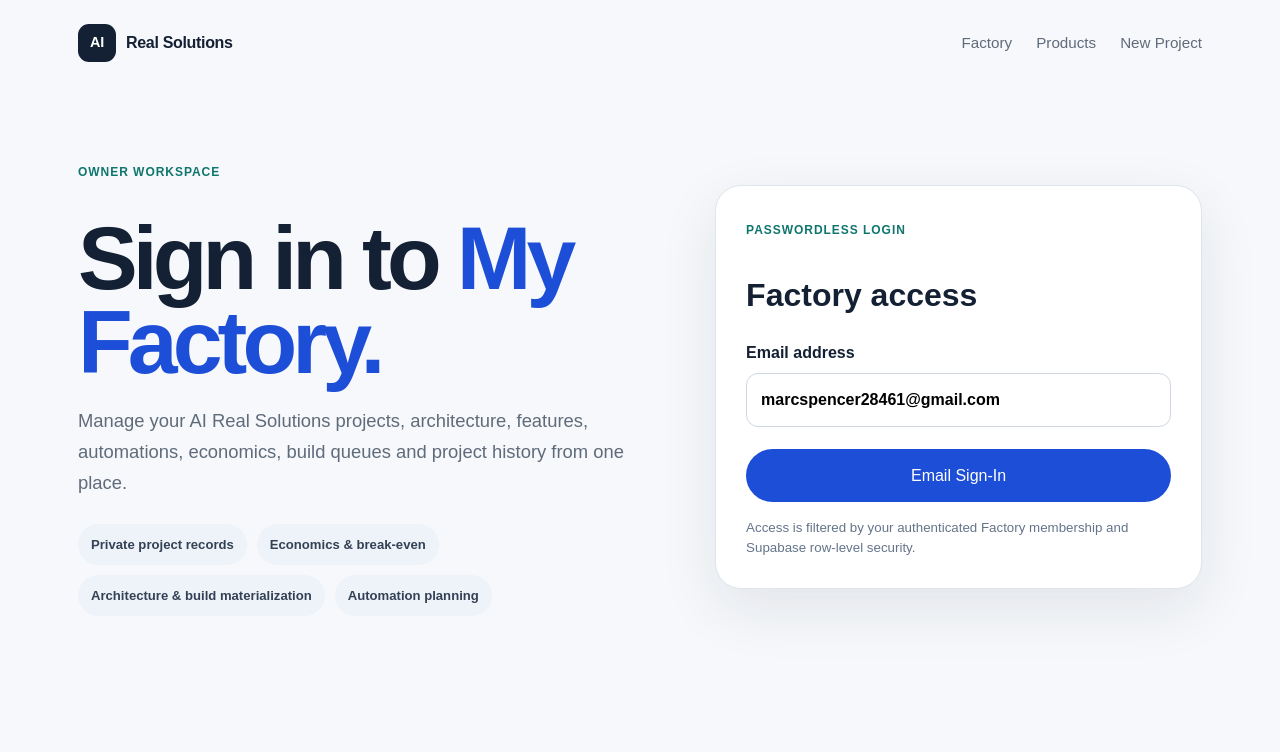
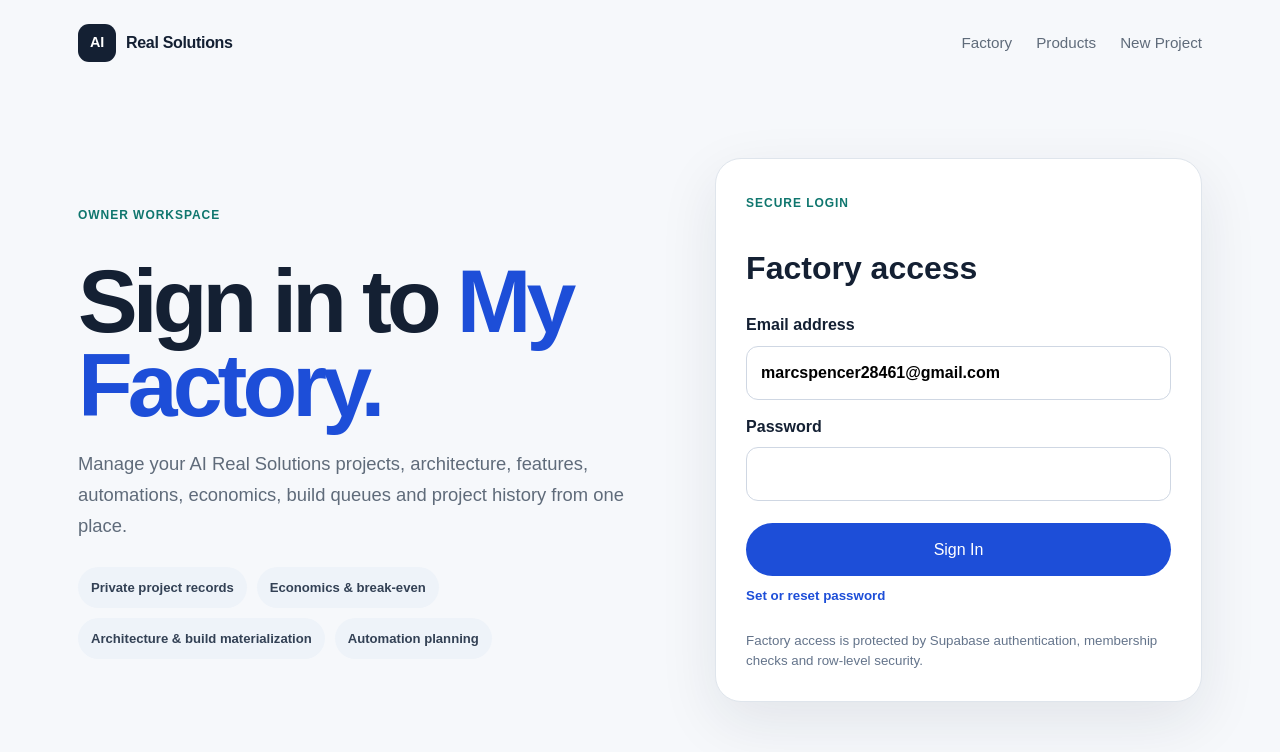
Before and after one commit to AIRealSolutions/airealsolutions, a Next.js app: page /login in a window 1280 px wide. Shown: the top 752 px of the page. Built offline with nearby package versions, Linux system fonts and the light colour scheme.

Commit message:
Switch Factory login to email and password

```diff
--- a/app/login/FactoryLogin.tsx
+++ b/app/login/FactoryLogin.tsx
@@ -7,6 +7,7 @@ const SUPABASE_URL="https://xqdsmbyealtammgmpsqe.supabase.co";
 const SUPABASE_KEY="sb_publishable_78q5LVudkA7u2hqsecLmAw_br2XlkUB";
 const SESSION_KEY="airealsolutions.factory.session.v1";
 const OWNER_EMAIL="marcspencer28461@gmail.com";
+const RECOVERY_REDIRECT="https://airealsolutions-aw3l.vercel.app/login";
 
 type Session={access_token:string;refresh_token?:string;expires_in?:number;expires_at?:number;user:{id:string;email?:string}};
 
@@ -28,36 +29,76 @@ function persist(session:Session){
 }
 
 export default function FactoryLogin(){
-  const[email,setEmail]=useState(OWNER_EMAIL);const[code,setCode]=useState("");const[sent,setSent]=useState(false);const[busy,setBusy]=useState(false);const[message,setMessage]=useState("");const[signedIn,setSignedIn]=useState(false);
+  const[email,setEmail]=useState(OWNER_EMAIL);
+  const[password,setPassword]=useState("");
+  const[newPassword,setNewPassword]=useState("");
+  const[busy,setBusy]=useState(false);
+  const[message,setMessage]=useState("");
+  const[signedIn,setSignedIn]=useState(false);
+  const[recovery,setRecovery]=useState(false);
   useEffect(()=>{void restore()},[]);
+
   async function restore(){
     try{
       const hash=new URLSearchParams(window.location.hash.replace(/^#/,""));
       const access=hash.get("access_token");
+      const recoveryMode=hash.get("type")==="recovery";
       if(access){
         const user=await fetchUser(access);
         const session:Session={access_token:access,refresh_token:hash.get("refresh_token")||undefined,expires_in:Number(hash.get("expires_in")||3600),user};
-        persist(session);window.history.replaceState({},"",window.location.pathname);setSignedIn(true);setEmail(user.email||OWNER_EMAIL);setMessage("Signed in. Opening your Factory dashboard…");window.setTimeout(()=>window.location.assign("/factory/dashboard"),400);return;
+        persist(session);window.history.replaceState({},"",window.location.pathname);
+        setEmail(user.email||OWNER_EMAIL);
+        if(recoveryMode){setRecovery(true);setMessage("Choose a new password for your Factory account.");return;}
+        setSignedIn(true);setMessage("Signed in. Opening your Factory dashboard…");window.setTimeout(()=>window.location.assign("/factory/dashboard"),400);return;
       }
       const raw=localStorage.getItem(SESSION_KEY);if(!raw)return;
       const saved=JSON.parse(raw) as Session;if(!saved?.access_token)return;
       try{const user=await fetchUser(saved.access_token);persist({...saved,user});setSignedIn(true);setEmail(user.email||OWNER_EMAIL);setMessage("You are already signed in.");}
-      catch{if(saved.refresh_token){const refreshed=await authRequest("token?grant_type=refresh_token",{refresh_token:saved.refresh_token});persist(refreshed as Session);setSignedIn(true);setMessage("Session refreshed. You can open My Factory.");}else localStorage.removeItem(SESSION_KEY)}
+      catch{if(saved.refresh_token){const refreshed=await authRequest("token?grant_type=refresh_token",{refresh_token:saved.refresh_token}) as Session;persist(refreshed);setSignedIn(true);setEmail(refreshed.user?.email||OWNER_EMAIL);setMessage("Session refreshed. You can open My Factory.");}else localStorage.removeItem(SESSION_KEY)}
     }catch{localStorage.removeItem(SESSION_KEY)}
   }
-  async function send(){
-    if(!email.trim())return setMessage("Enter your email address.");setBusy(true);setMessage("");
-    try{const redirect=encodeURIComponent(`${window.location.origin}/login`);await authRequest(`otp?redirect_to=${redirect}`,{email:email.trim(),create_user:false});setSent(true);setMessage("Check your email for the Factory sign-in link or verification code.");}
-    catch(e){setMessage(e instanceof Error?e.message:"Could not send the sign-in email.")}finally{setBusy(false)}
+
+  async function signIn(){
+    if(!email.trim()||!password)return setMessage("Enter your email address and password.");
+    setBusy(true);setMessage("");
+    try{
+      const session=await authRequest("token?grant_type=password",{email:email.trim(),password}) as Session;
+      if(!session.access_token)throw new Error("No session was returned.");
+      persist(session);setSignedIn(true);setMessage("Signed in. Opening your Factory dashboard…");window.setTimeout(()=>window.location.assign("/factory/dashboard"),350);
+    }catch(e){setMessage(e instanceof Error?e.message:"Could not sign in.");}finally{setBusy(false)}
   }
-  async function verify(){
-    if(!code.trim())return setMessage("Enter the code from your email.");setBusy(true);setMessage("");
-    try{const session=await authRequest("verify",{email:email.trim(),token:code.trim(),type:"email"}) as Session;if(!session.access_token)throw new Error("No session was returned.");persist(session);setSignedIn(true);setMessage("Signed in. Opening your Factory dashboard…");window.setTimeout(()=>window.location.assign("/factory/dashboard"),350);}
-    catch(e){setMessage(e instanceof Error?e.message:"Could not verify the code.")}finally{setBusy(false)}
+
+  async function sendRecovery(){
+    if(!email.trim())return setMessage("Enter your email address first.");
+    setBusy(true);setMessage("");
+    try{
+      await authRequest(`recover?redirect_to=${encodeURIComponent(RECOVERY_REDIRECT)}`,{email:email.trim()});
+      setMessage("Password reset email sent. Use the newest email when it arrives.");
+    }catch(e){setMessage(e instanceof Error?e.message:"Could not send the password reset email.");}finally{setBusy(false)}
   }
-  function signOut(){localStorage.removeItem(SESSION_KEY);setSignedIn(false);setSent(false);setCode("");setMessage("Signed out on this device.")}
+
+  async function saveNewPassword(){
+    if(newPassword.length<8)return setMessage("Use a password with at least 8 characters.");
+    const raw=localStorage.getItem(SESSION_KEY);if(!raw)return setMessage("The recovery session expired. Request a new password reset email.");
+    const session=JSON.parse(raw) as Session;
+    setBusy(true);setMessage("");
+    try{
+      const response=await fetch(`${SUPABASE_URL}/auth/v1/user`,{method:"PUT",headers:{apikey:SUPABASE_KEY,Authorization:`Bearer ${session.access_token}`,"Content-Type":"application/json"},body:JSON.stringify({password:newPassword})});
+      const data=await response.json().catch(()=>({}));
+      if(!response.ok)throw new Error(data?.msg||data?.message||"Could not update password.");
+      setRecovery(false);setSignedIn(true);setNewPassword("");setMessage("Password saved. Opening your Factory dashboard…");window.setTimeout(()=>window.location.assign("/factory/dashboard"),500);
+    }catch(e){setMessage(e instanceof Error?e.message:"Could not update password.");}finally{setBusy(false)}
+  }
+
+  function signOut(){localStorage.removeItem(SESSION_KEY);setSignedIn(false);setRecovery(false);setPassword("");setMessage("Signed out on this device.");}
+
   return <section className={styles.wrap}>
     <div className={styles.intro}><span className="product-tag">Owner workspace</span><h1>Sign in to <span>My Factory.</span></h1><p>Manage your AI Real Solutions projects, architecture, features, automations, economics, build queues and project history from one place.</p><div className={styles.points}><span>Private project records</span><span>Economics & break-even</span><span>Architecture & build materialization</span><span>Automation planning</span></div></div>
-    <div className={styles.card}><span className="product-tag">Passwordless login</span><h2>Factory access</h2>{signedIn?<><p className={styles.success}>Signed in as <strong>{email}</strong></p><a className="button button-primary" href="/factory/dashboard">Open My Factory</a><button className={styles.linkButton} type="button" onClick={signOut}>Sign out</button></>:<><label>Email address<input type="email" value={email} onChange={e=>setEmail(e.target.value)} autoComplete="email"/></label>{!sent?<button className="button button-primary" type="button" disabled={busy} onClick={send}>{busy?"Sending…":"Email Sign-In"}</button>:<><label>Verification code <small>Use this if the email includes a six-digit code.</small><input inputMode="numeric" autoComplete="one-time-code" value={code} onChange={e=>setCode(e.target.value)} placeholder="123456"/></label><button className="button button-primary" type="button" disabled={busy} onClick={verify}>{busy?"Verifying…":"Verify Code"}</button><button className={styles.linkButton} type="button" disabled={busy} onClick={send}>Send another email</button></>}</>}{message&&<p className={styles.notice} role="status">{message}</p>}<small className={styles.security}>Access is filtered by your authenticated Factory membership and Supabase row-level security.</small></div>
+    <div className={styles.card}><span className="product-tag">Secure login</span><h2>Factory access</h2>
+      {recovery?<><p className={styles.success}>Password recovery for <strong>{email}</strong></p><label>New password<input type="password" value={newPassword} onChange={e=>setNewPassword(e.target.value)} autoComplete="new-password" minLength={8}/></label><button className="button button-primary" type="button" disabled={busy} onClick={saveNewPassword}>{busy?"Saving…":"Set New Password"}</button></>
+      :signedIn?<><p className={styles.success}>Signed in as <strong>{email}</strong></p><a className="button button-primary" href="/factory/dashboard">Open My Factory</a><button className={styles.linkButton} type="button" onClick={signOut}>Sign out</button></>
+      :<><label>Email address<input type="email" value={email} onChange={e=>setEmail(e.target.value)} autoComplete="email"/></label><label>Password<input type="password" value={password} onChange={e=>setPassword(e.target.value)} autoComplete="current-password" onKeyDown={e=>{if(e.key==="Enter")void signIn()}}/></label><button className="button button-primary" type="button" disabled={busy} onClick={signIn}>{busy?"Signing in…":"Sign In"}</button><button className={styles.linkButton} type="button" disabled={busy} onClick={sendRecovery}>Set or reset password</button></>}
+      {message&&<p className={styles.notice} role="status">{message}</p>}<small className={styles.security}>Factory access is protected by Supabase authentication, membership checks and row-level security.</small>
+    </div>
   </section>
 }
```
